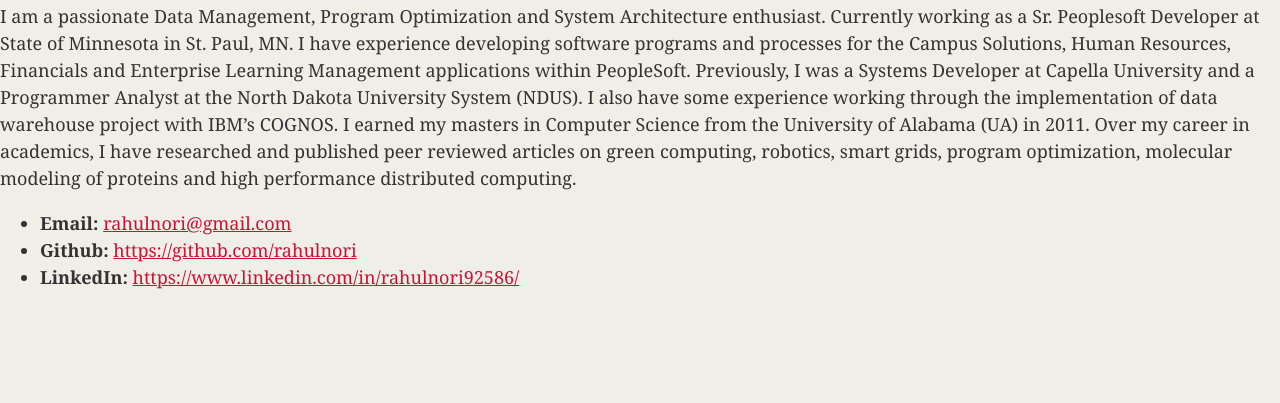
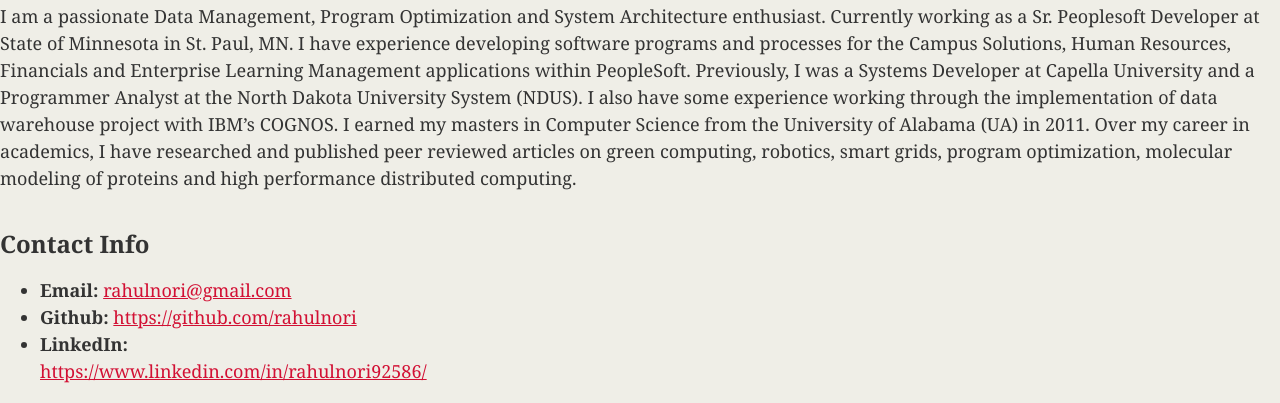
Before and after one commit to rahulnori/rahulnori.github.io, a plain HTML site: page index.html in a window 1280 px wide. Shown: the part 409-812 px from the top of the page. Drawn offline with Linux system fonts and the light colour scheme.

Commit message:
Update index.html

```diff
--- a/index.html
+++ b/index.html
@@ -14,12 +14,16 @@
 
   <p>I am a passionate Data Management, Program Optimization and System Architecture enthusiast. Currently working as a Sr. Peoplesoft Developer at State of Minnesota in St. Paul, MN. I have experience developing software programs and processes for the Campus Solutions, Human Resources, Financials and Enterprise Learning Management applications within PeopleSoft. Previously, I was a Systems Developer at Capella University and a Programmer Analyst at the North Dakota University System (NDUS). I also have some experience working through the implementation of data warehouse project with IBM’s COGNOS. I earned my masters in Computer Science from the University of Alabama (UA) in 2011. Over my career in academics, I have researched and published peer reviewed articles on green computing, robotics, smart grids, program optimization, molecular modeling of proteins and high performance distributed computing.</p>
 
+<aside id="contact-info">
+<h2>Contact Info</h2>
+
   <ul>
-	  <li><strong>Email:</strong> <a href="mailto:rahulnori@gmail.com">rahulnori@gmail.com</a></li>
+    <li><strong>Email:</strong> <a href="mailto:rahulnori@gmail.com">rahulnori@gmail.com</a></li>
     <li><strong>Github:</strong> <a href="https://github.com/rahulnori">https://github.com/rahulnori</a></li>
     <li><strong>LinkedIn:</strong> <a href="https://www.linkedin.com/in/rahulnori92586/">https://www.linkedin.com/in/rahulnori92586/</a></li>
   </ul>
 
+</aside>
 
 </body>
 
```
